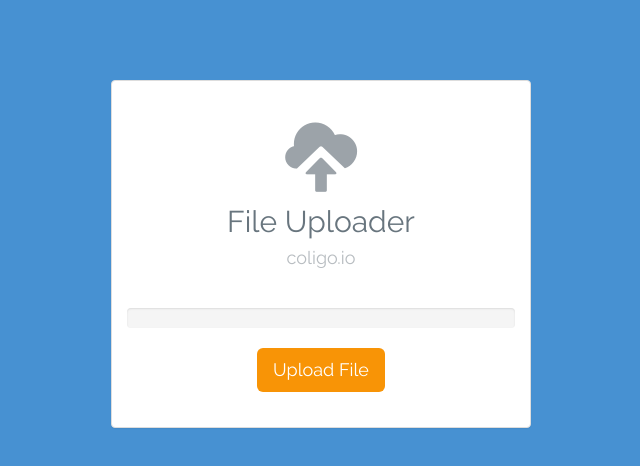
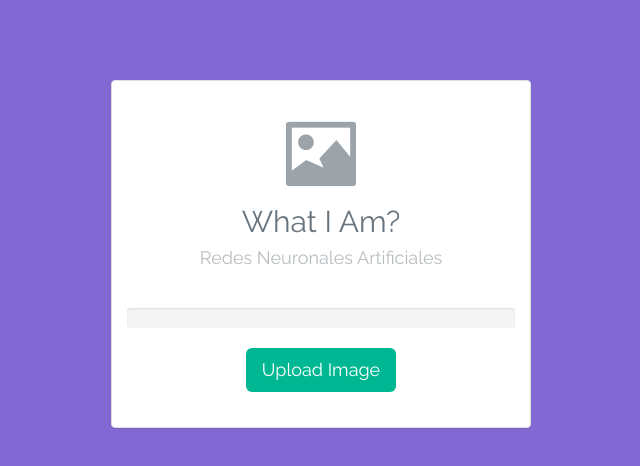
Before and after one commit to omargera96/redes-proj, a website: page views/index.html in a window 1280 px wide. Shown: the whole page, without its empty margins (319-959 px from the left). Drawn offline with nearby package versions, Linux system fonts and the light colour scheme; files that its build step writes are made by us from their sources; files whose address does not match are found by name.

Commit message:
Style fixes

```diff
--- a/public/css/styles.css
+++ b/public/css/styles.css
@@ -1,11 +1,12 @@
-.btn:focus, .upload-btn:focus{
+.btn:focus,
+.upload-btn:focus {
     outline: 0 !important;
 }
 
 html,
 body {
     height: 100%;
-  background-color: #4791D2;
+    background-color: #8168d2;
 }
 
 body {
@@ -19,7 +20,7 @@ body {
 
 .upload-btn {
     color: #ffffff;
-  background-color: #F89406;
+    background-color: #00b793;
     border: none;
 }
 
@@ -28,7 +29,7 @@ body {
 .upload-btn:active,
 .upload-btn.active {
     color: #ffffff;
-  background-color: #FA8900;
+    background-color: #00b793;
     border: none;
 }
 
--- a/public/javascripts/upload.js
+++ b/public/javascripts/upload.js
@@ -28,14 +28,15 @@ $('#upload-input').on('change', function () {
             processData: false,
             contentType: false,
             success: function (data) {
-				if(data == "error"){
-					alert("Ha ocurrido un Error")
-				}else{
-					img = JSON.parse(data);
-					tipo = img.images[0].classifiers[0].classes[0].class;
-					porcentaje = img.images[0].classifiers[0].classes[0].score;
-					alert("Tipo: "+ tipo + "\nPorcentaje de probabilidad: " + (porcentaje*100));
-				}
+                if (data == "error") {
+                    alert("Ha ocurrido un Error")
+                } else {
+                    img = JSON.parse(data);
+                    tipo = img.images[0].classifiers[0].classes[0].class;
+                    porcentaje = img.images[0].classifiers[0].classes[0].score;
+                    if (alert("This could be: " + tipo + "\nWith a percentage of: " + (porcentaje * 100) + " %")) {} else
+                        window.location.reload();
+                }
                 console.log(data);
             },
             xhr: function () {
--- a/views/index.html
+++ b/views/index.html
@@ -1,15 +1,17 @@
 <!DOCTYPE html>
 <html>
+
 <head>
     <meta charset="utf-8">
     <meta http-equiv="X-UA-Compatible" content="IE=edge">
     <meta name="viewport" content="width=device-width, initial-scale=1">
 
-  <title>File Uploader - coligo.io</title>
+    <title>Proyecto - Redes Neuronales Artificiales</title>
     <link href='https://fonts.googleapis.com/css?family=Raleway' rel='stylesheet' type='text/css'>
     <link rel="stylesheet" href="https://maxcdn.bootstrapcdn.com/bootstrap/3.3.6/css/bootstrap.min.css">
     <link href="css/styles.css" rel="stylesheet">
 </head>
+
 <body>
 
     <div class="container">
@@ -17,23 +19,25 @@
             <div class="col-xs-12">
                 <div class="panel panel-default">
                     <div class="panel-body">
-            <span class="glyphicon glyphicon-cloud-upload"></span>
-            <h2>File Uploader</h2>
-            <h4>coligo.io</h4>
+                        <span class="glyphicon glyphicon-picture"></span>
+                        <h2>What I Am?</h2>
+                        <h4>Redes Neuronales Artificiales</h4>
                         <div class="progress">
                             <div class="progress-bar" role="progressbar"></div>
                         </div>
-            <button class="btn btn-lg upload-btn" type="button">Upload File</button>
+                        <button class="btn btn-lg upload-btn" type="button">Upload Image</button>
                     </div>
                 </div>
             </div>
         </div>
     </div>
 
-  <input id="upload-input" type="file" name="uploads[]" multiple="multiple"></br>
+    <input id="upload-input" type="file" name="uploads[]" multiple="multiple">
+    <br/>
 
     <script src="https://code.jquery.com/jquery-2.2.0.min.js"></script>
     <script src="https://maxcdn.bootstrapcdn.com/bootstrap/3.3.6/js/bootstrap.min.js"></script>
     <script src="javascripts/upload.js"></script>
 </body>
+
 </html>
```
Lines whose indentation alone changed are shown as unchanged.
